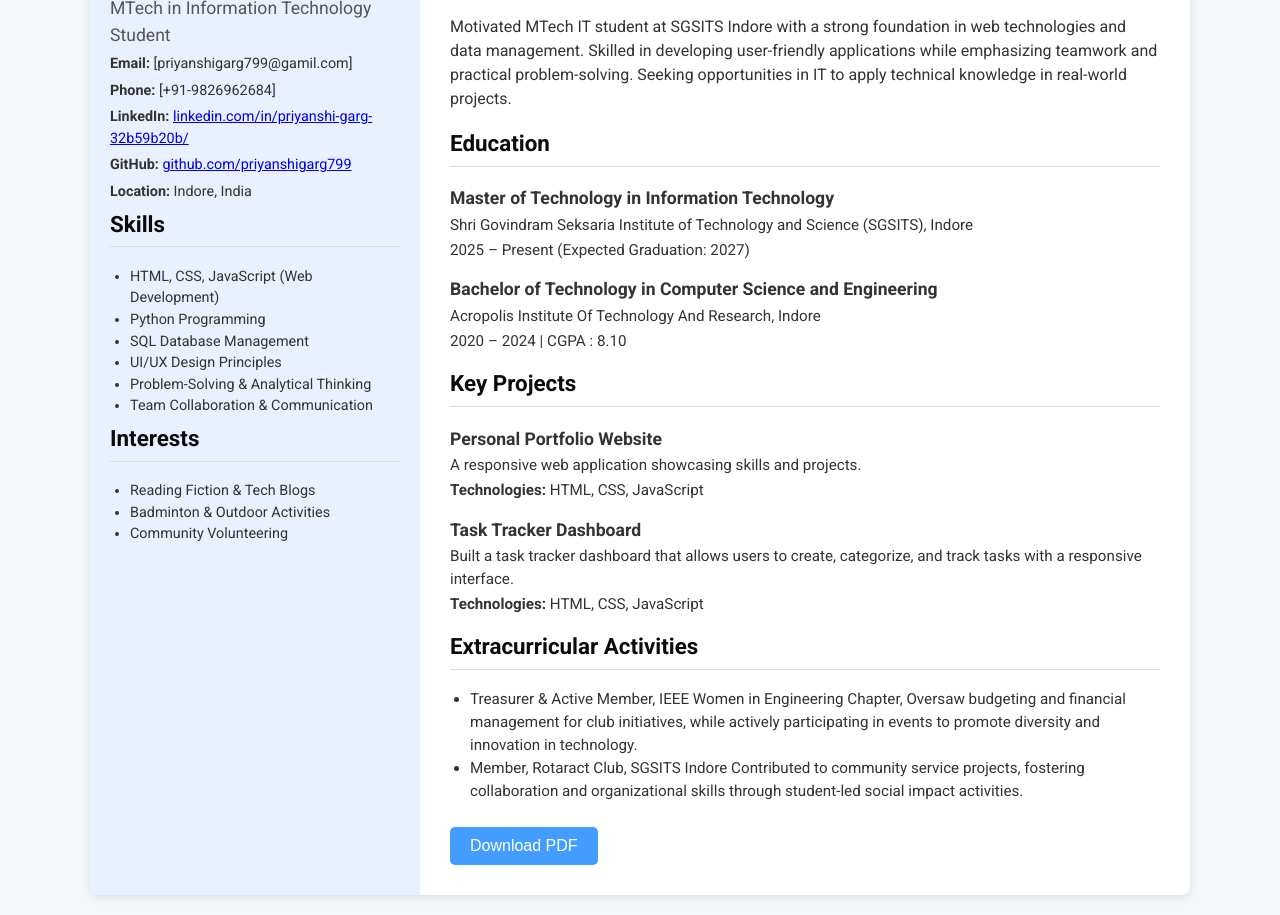
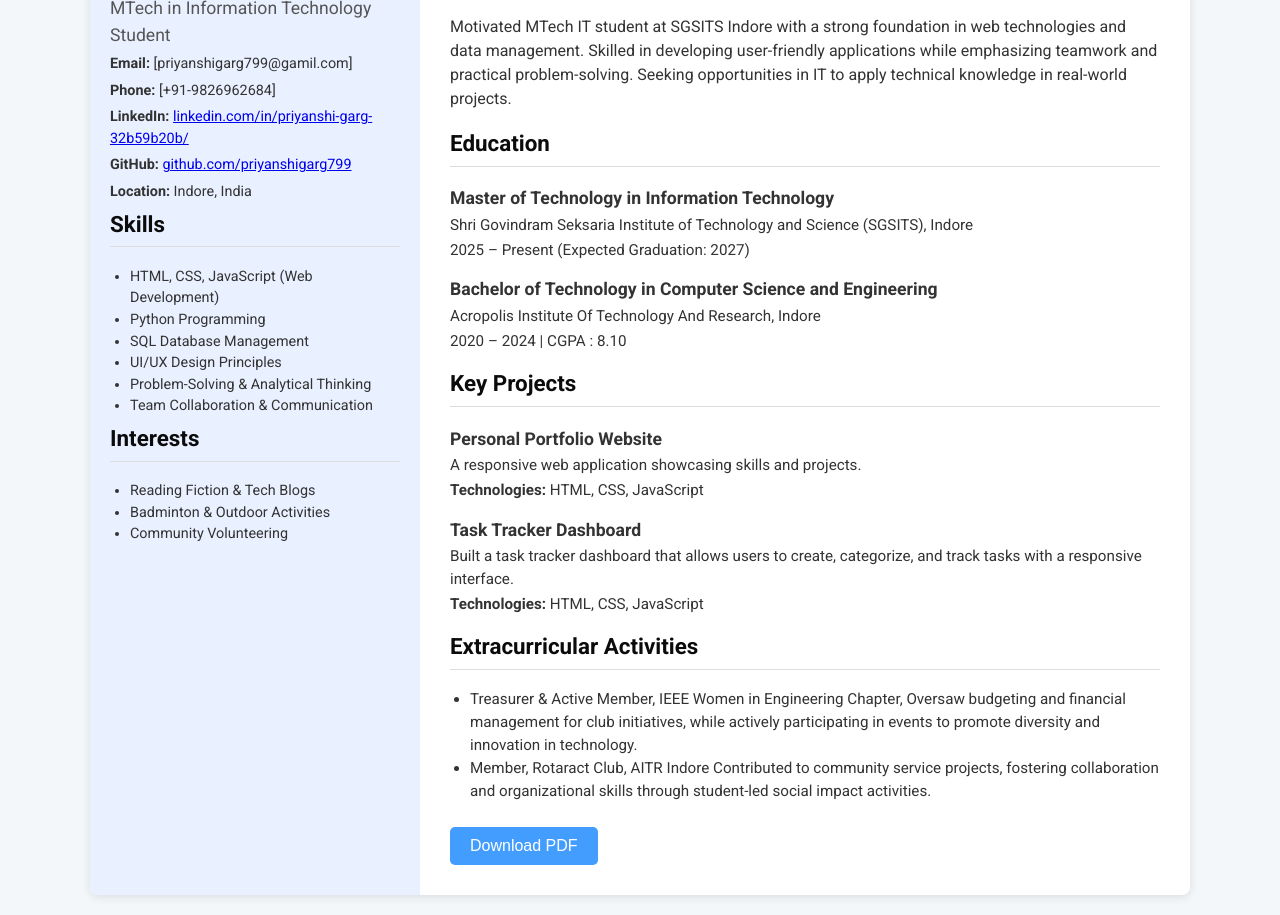
Before and after one commit to priyanshigarg799/resume-hosting, a plain HTML site: page index.html in a window 1280 px wide. Shown: the part 93-1008 px from the top of the page. Drawn offline with Linux system fonts and the light colour scheme.

Commit message:
Update index.html

```diff
--- a/index.html
+++ b/index.html
@@ -87,7 +87,7 @@
                 <ul>
                     <li>Treasurer & Active Member, IEEE Women in Engineering Chapter,
 Oversaw budgeting and financial management for club initiatives, while actively participating in events to promote diversity and innovation in technology.</li>
-                    <li>Member, Rotaract Club, SGSITS Indore
+                    <li>Member, Rotaract Club, AITR Indore
 Contributed to community service projects, fostering collaboration and organizational skills through student-led social impact activities.</li>
                 </ul>
             </section>
@@ -96,4 +96,5 @@ Contributed to community service projects, fostering collaboration and organizat
     </div>
     <script src="script.js"></script>
 </body>
+
 </html>
```
